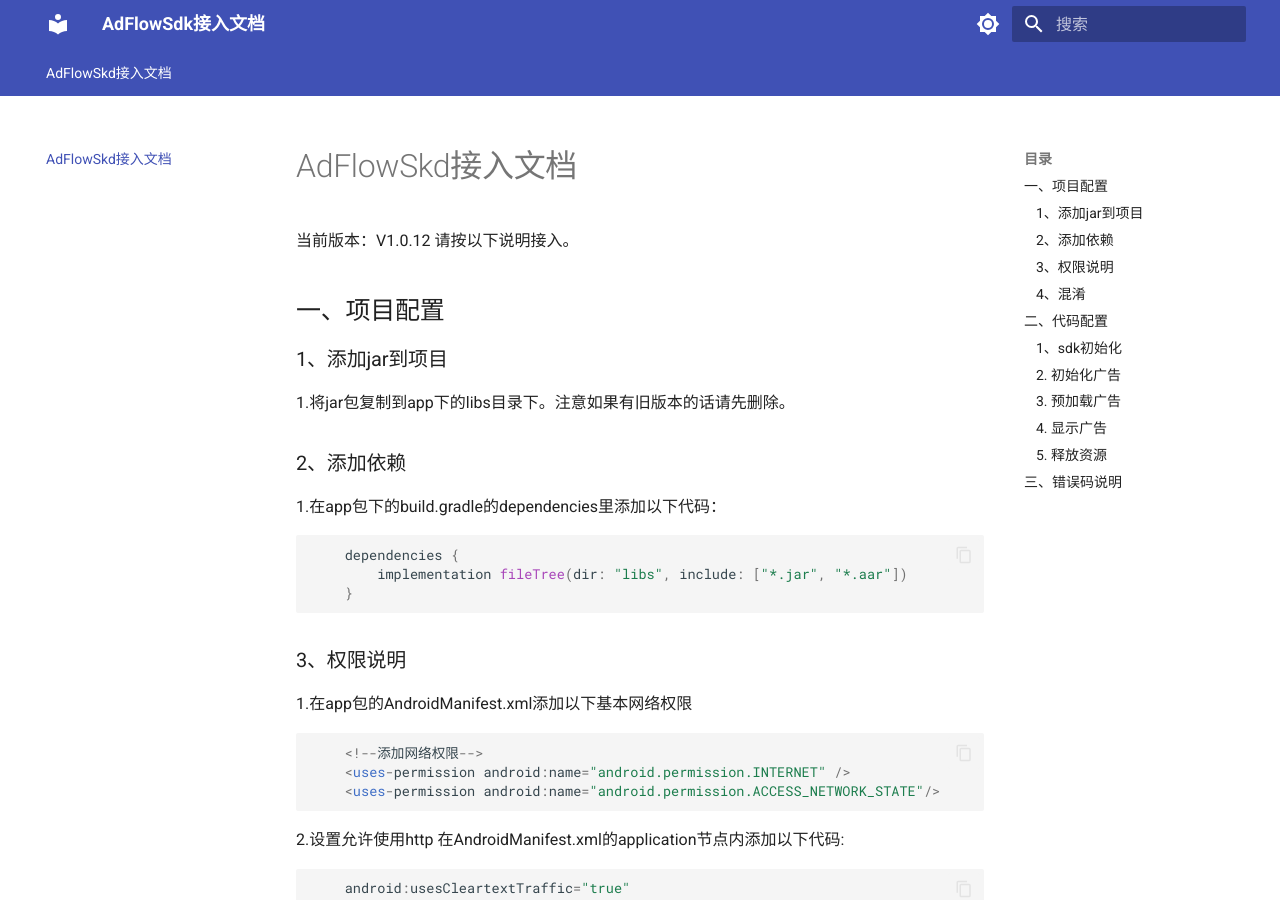
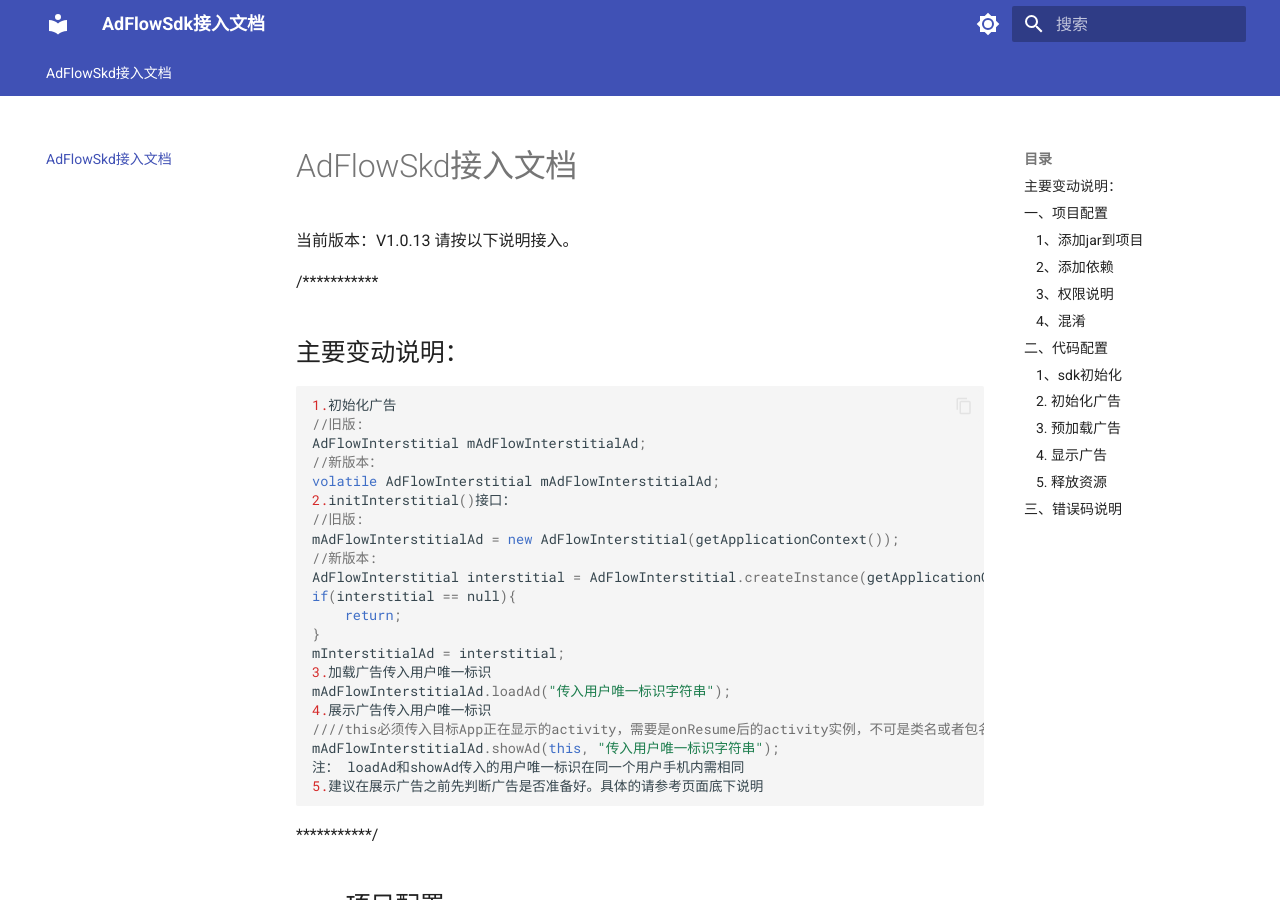
Before and after one commit to adflowsdk/AdFlowJarSdkDoc, an MkDocs documentation site: the page built from docs/index.md, in a window 1280 px wide and 900 px high. Built offline with MkDocs 1.6.1 and Material for MkDocs 9.7.7, drawn with Linux system fonts in a browser that asks for light colours; comment, search, counter and statistics services are not loaded; some of the changed text lies outside the part shown.

Commit message:
update docs

````diff
--- a/docs/index.md
+++ b/docs/index.md
@@ -1,7 +1,34 @@
 # AdFlowSkd接入文档
 
-当前版本：V1.0.12
+当前版本：V1.0.13
 请按以下说明接入。
+
+/***********
+## 主要变动说明：
+```java
+1.初始化广告
+//旧版:
+AdFlowInterstitial mAdFlowInterstitialAd;
+//新版本：
+volatile AdFlowInterstitial mAdFlowInterstitialAd;
+2.initInterstitial()接口：
+//旧版:
+mAdFlowInterstitialAd = new AdFlowInterstitial(getApplicationContext());
+//新版本:
+AdFlowInterstitial interstitial = AdFlowInterstitial.createInstance(getApplicationContext());
+if(interstitial == null){
+	return;
+}
+mInterstitialAd = interstitial;
+3.加载广告传入用户唯一标识
+mAdFlowInterstitialAd.loadAd("传入用户唯一标识字符串");
+4.展示广告传入用户唯一标识
+////this必须传入目标App正在显示的activity，需要是onResume后的activity实例，不可是类名或者包名
+mAdFlowInterstitialAd.showAd(this, "传入用户唯一标识字符串");
+注： loadAd和showAd传入的用户唯一标识在同一个用户手机内需相同
+5.建议在展示广告之前先判断广告是否准备好。具体的请参考页面底下说明
+```
+***********/
 
 ## 一、项目配置
 ### 1、添加jar到项目
@@ -93,13 +120,18 @@ import com.adflow.adflowads.client.AdFlowInterstitial;
 ```
 2.新建一个类成员变量：
 ```java
-AdFlowInterstitial mAdFlowInterstitialAd;
+volatile AdFlowInterstitial mAdFlowInterstitialAd;
 ```
 3.初始化成员变量，在load广告之前调用接口initInterstitial完成初始化
 ```java
 private void initInterstitial(){
-    mAdFlowInterstitialAd = new AdFlowInterstitial(getApplicationContext());//如果在activity里面初始化，会频繁销毁和初始化则传入this，否则传ApplicationContext
-    mAdFlowInterstitialAd.setAdListener(new AdFlowInterstitialAdListener() {
+    //mAdFlowInterstitialAd = new AdFlowInterstitial(getApplicationContext());//如果在activity里面初始化，会频繁销毁和初始化则传入this，否则传ApplicationContext
+    AdFlowInterstitial interstitial = AdFlowInterstitial.createInstance(getApplicationContext());
+	if(interstitial == null){
+		return;
+	}
+	mInterstitialAd = interstitial;
+	mAdFlowInterstitialAd.setAdListener(new AdFlowInterstitialAdListener() {
         @Override
         public void onInterstitialAdLoaded() {
 		//广告加载成功，可以进行下一步showAd
````
Also changed, not shown: site/index.html, site/search/search_index.json.
